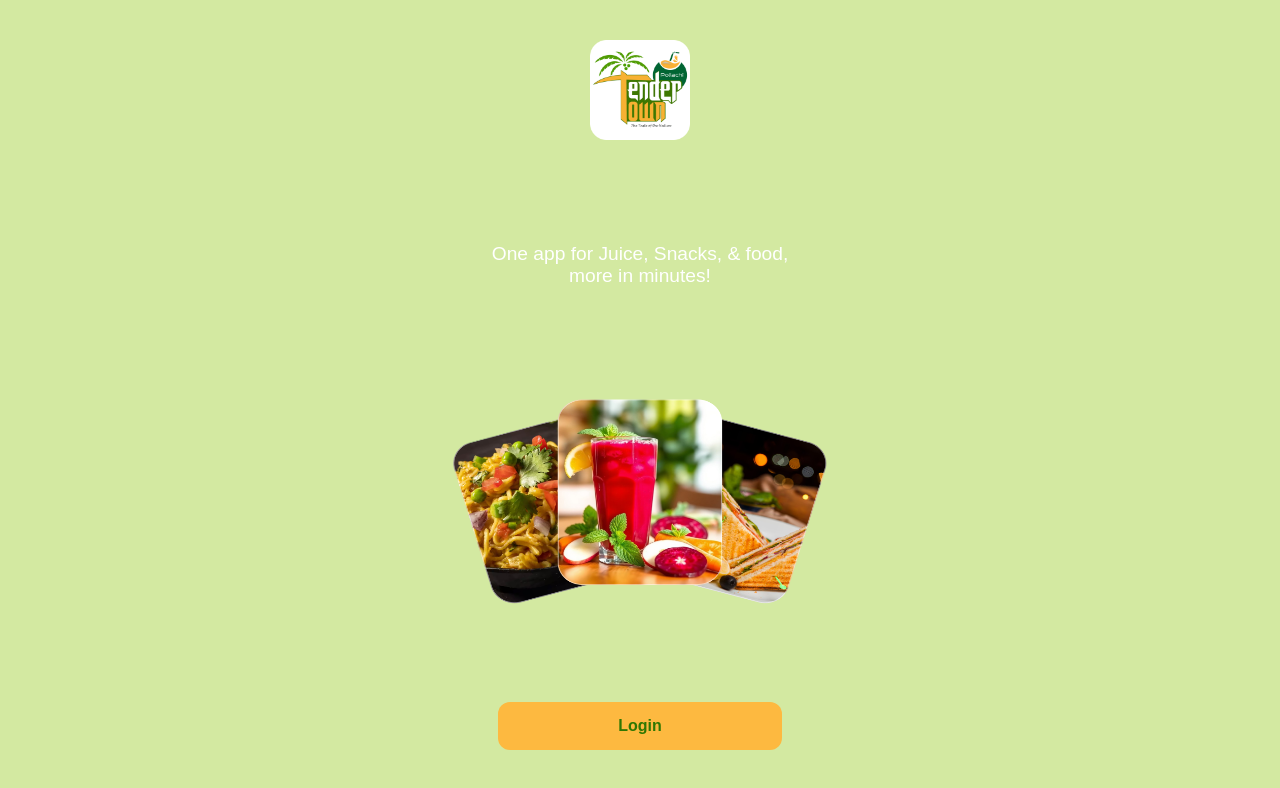
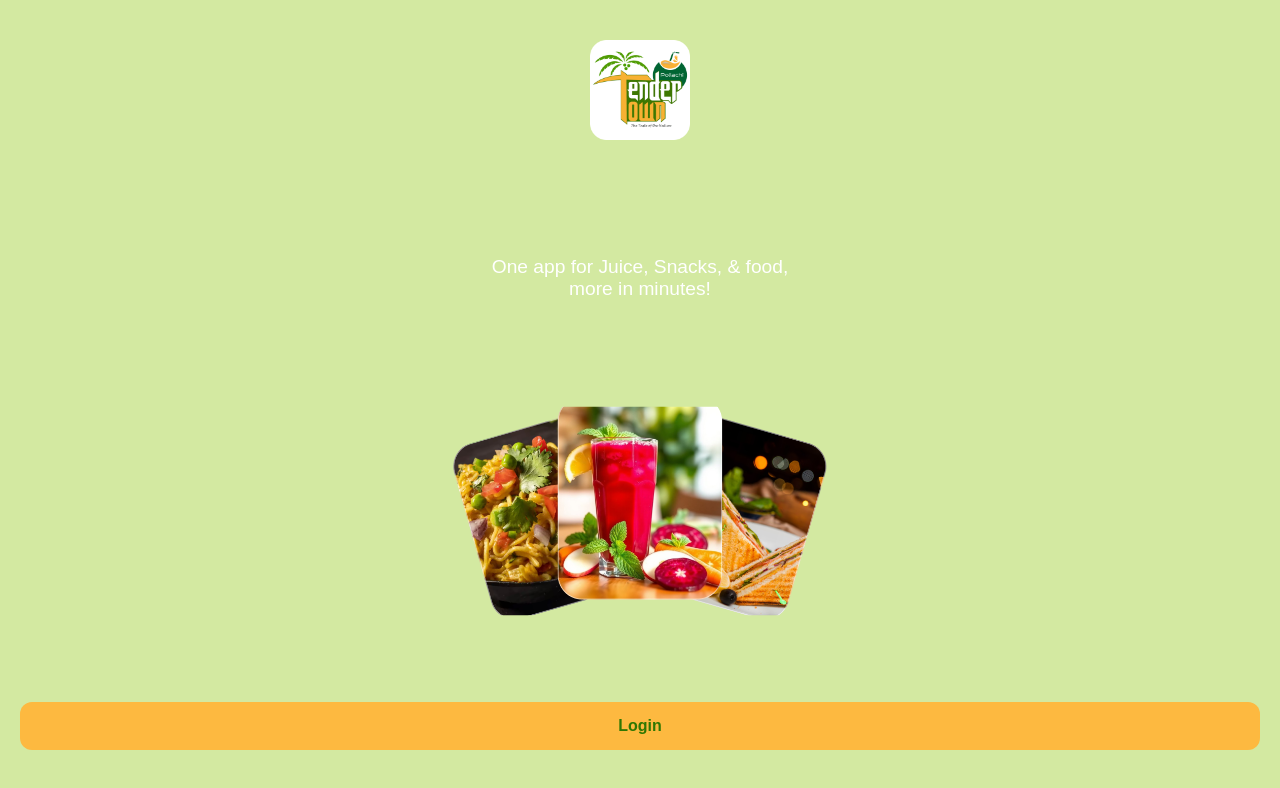
Before and after one commit to Rupashri15/tender, a React (Create React App) app: page / in a window 1280 px wide. Shown: the top 788 px of the page. Built offline with nearby package versions, Linux system fonts and the light colour scheme.

Commit message:
Update Home Styles

```diff
--- a/src/User/Home.css
+++ b/src/User/Home.css
@@ -1,59 +1,62 @@
+/* ========== Base Page ========== */
 .start-page {
   background-color: #D3E9A1 !important;
   height: 100vh;
-  padding: 20px;
+  padding: 16px;
   box-sizing: border-box;
   color: white;
   display: flex;
   flex-direction: column;
   align-items: center;
   justify-content: space-between;
-  overflow: hidden; /* Prevent scroll overflow */
+  overflow: hidden;
 }
 
 /* Logo */
 .logo {
-  width: 100px;
-  margin: 0; /* Remove extra margin */
+  width: 80px;
+  margin: 0;
 }
 
 /* Tagline */
 .tagline {
   text-align: center;
-  font-size: 1.2rem;
+  font-size: 1rem;
   font-weight: 500;
+  margin: 4px 0;
+  color: #ffffff;
+}
+
+/* Image Section */
+.image-stack.single {
+  display: flex;
+  justify-content: center;
+  align-items: center;
   margin: 0;
 }
 
-/* Image Stack */
-.image-stack {
-  display: flex;
-  justify-content: center;
-  align-items: center;
-  gap: 12px;
-  flex-wrap: wrap;
-  margin: 0; /* Remove gap pushing content */
-}
-
-/* Individual Image */
+/* Image */
 .stack-img {
-  width: 350px;
-  height: 190px;
+  width: 200px;
+  height: auto;
+  border-radius: 16px;
+  object-fit: cover;
 }
 
 .stack-img.center {
-  transform: scale(1.1);
+  transform: scale(1.05);
   z-index: 1;
 }
 
-/* Skip Button */
+/* Login Button */
 .skip-button {
   background-color: #fdb940;
   color: #2f7702;
   font-weight: bold;
   border: none;
   border-radius: 12px;
-  padding: 15px 120px;
+  width: 100%;
+  padding: 12px;
   font-size: 1rem;
   margin: 0;
   cursor: pointer;
@@ -64,10 +67,10 @@
   background-color: #fcae20;
 }
 
-/* ✅ Mobile responsiveness */
+/* ✅ Mobile Responsive */
 @media (max-width: 600px) {
   .start-page {
-    padding: 10px;
+    padding: 12px;
     height: 100vh;
     gap: 0;
   }
@@ -77,21 +80,18 @@
   }
 
   .tagline {
-    font-size: 0.9rem;
-  }
-
-  .image-stack {
-    gap: 6px;
+    font-size: 0.95rem;
+    margin: 0;
   }
 
   .stack-img {
     width: 180px;
-    height: 100px;
   }
 
   .skip-button {
     width: 90%;
     padding: 10px;
     font-size: 0.9rem;
+    margin: 0;
   }
 }
```
